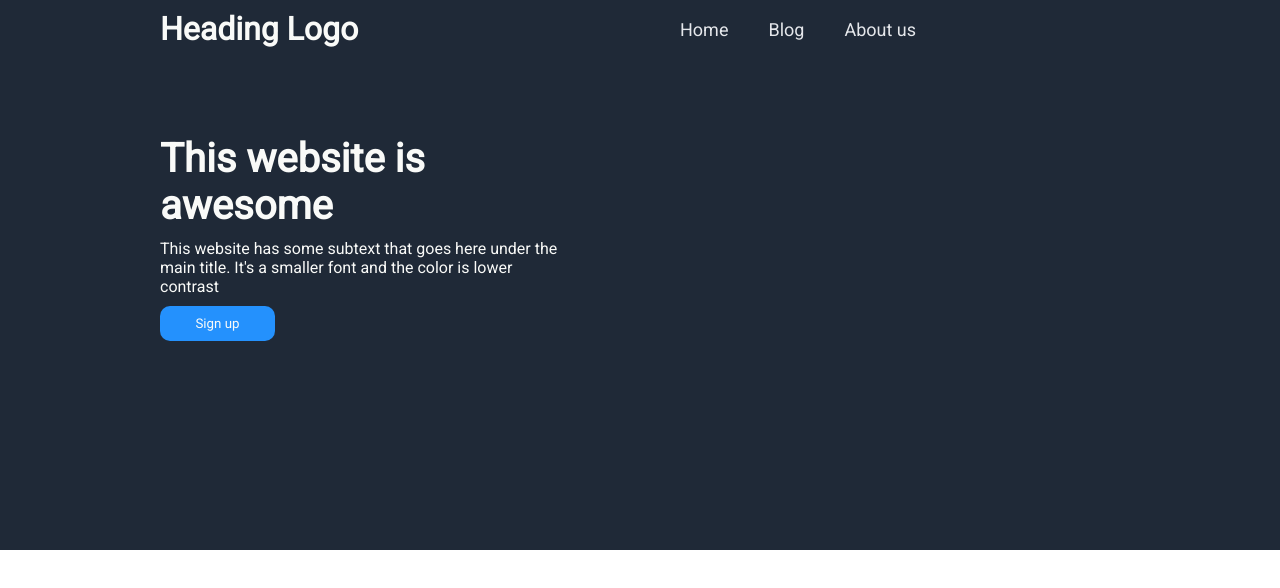
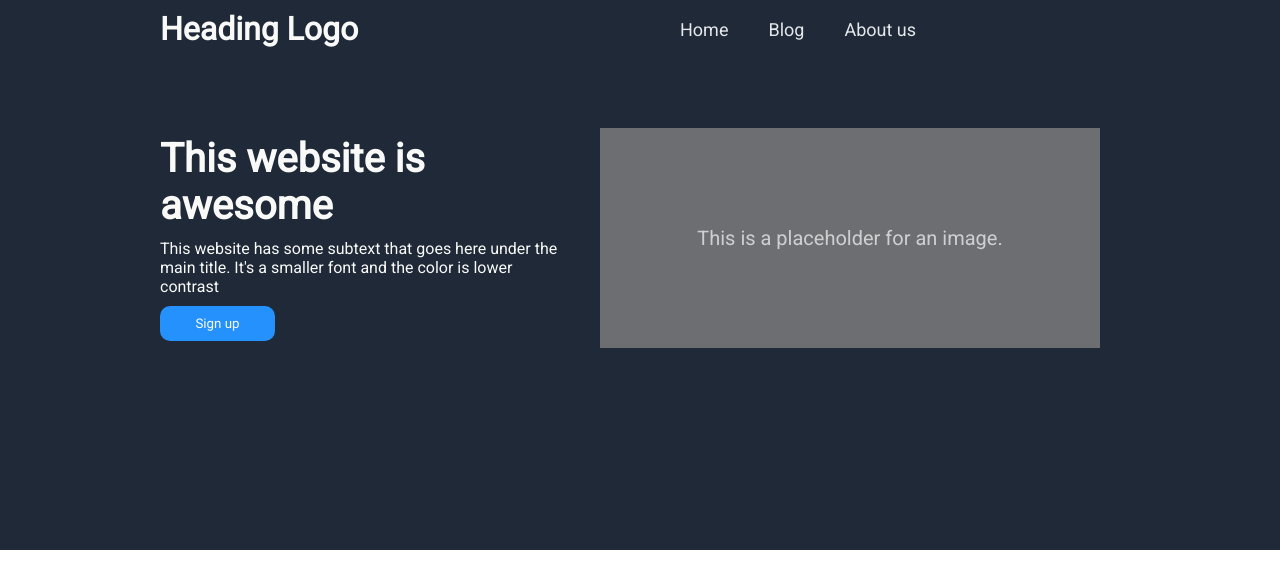
Before and after one commit to EdgarTheHappyLad/landing-page, a plain HTML site: page index.html in a window 1280 px wide. Drawn offline with Linux system fonts and the light colour scheme; a web font is replaced by a local one.

Commit message:
Finished hero section

```diff
--- a/index.html
+++ b/index.html
@@ -36,6 +36,8 @@
         <button class="sign-up">Sign up</button>
       </div>
 
+      <div class="heroIMG">This is a placeholder for an image.</div>
+
     </div>
 
 
```
